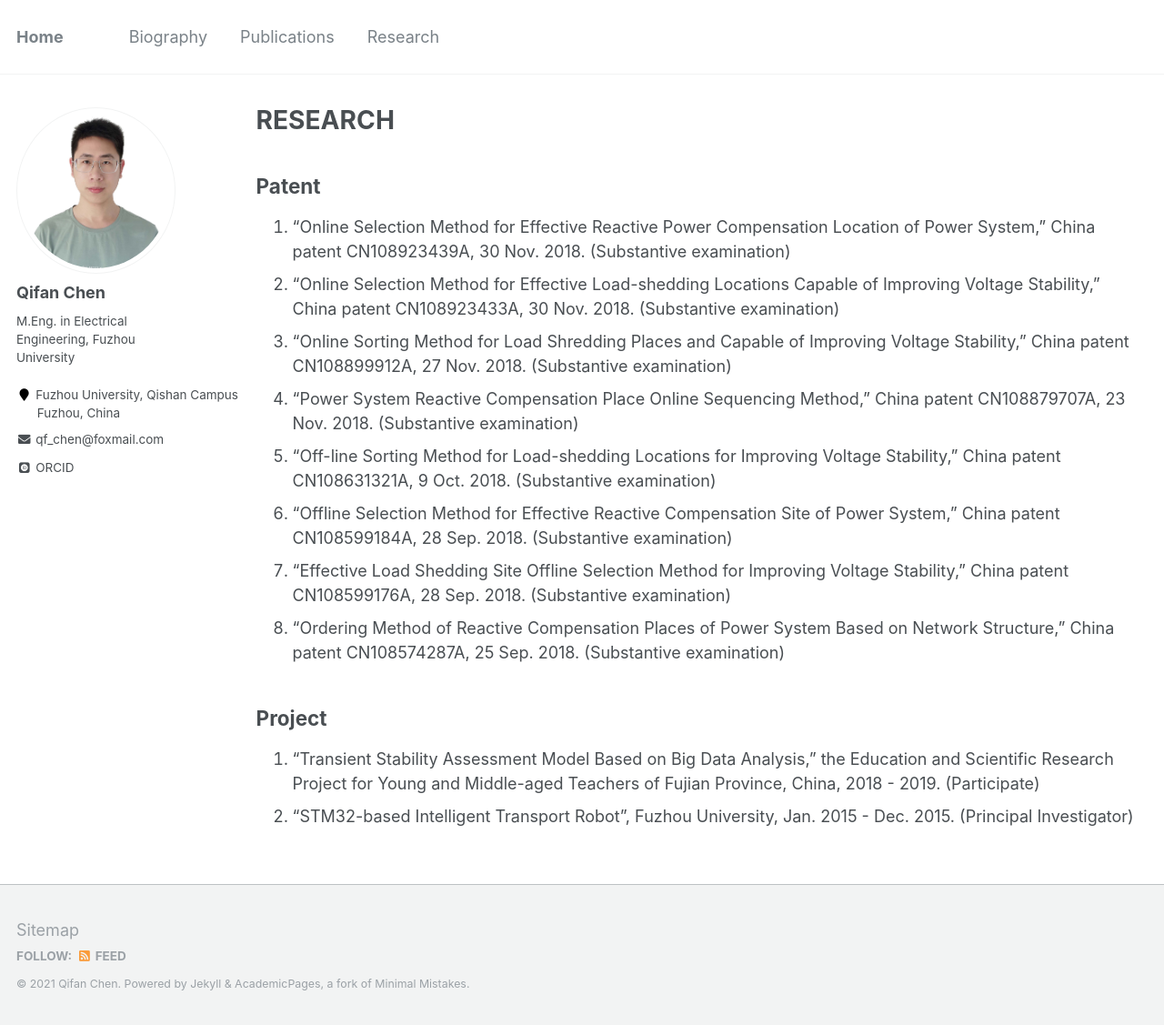
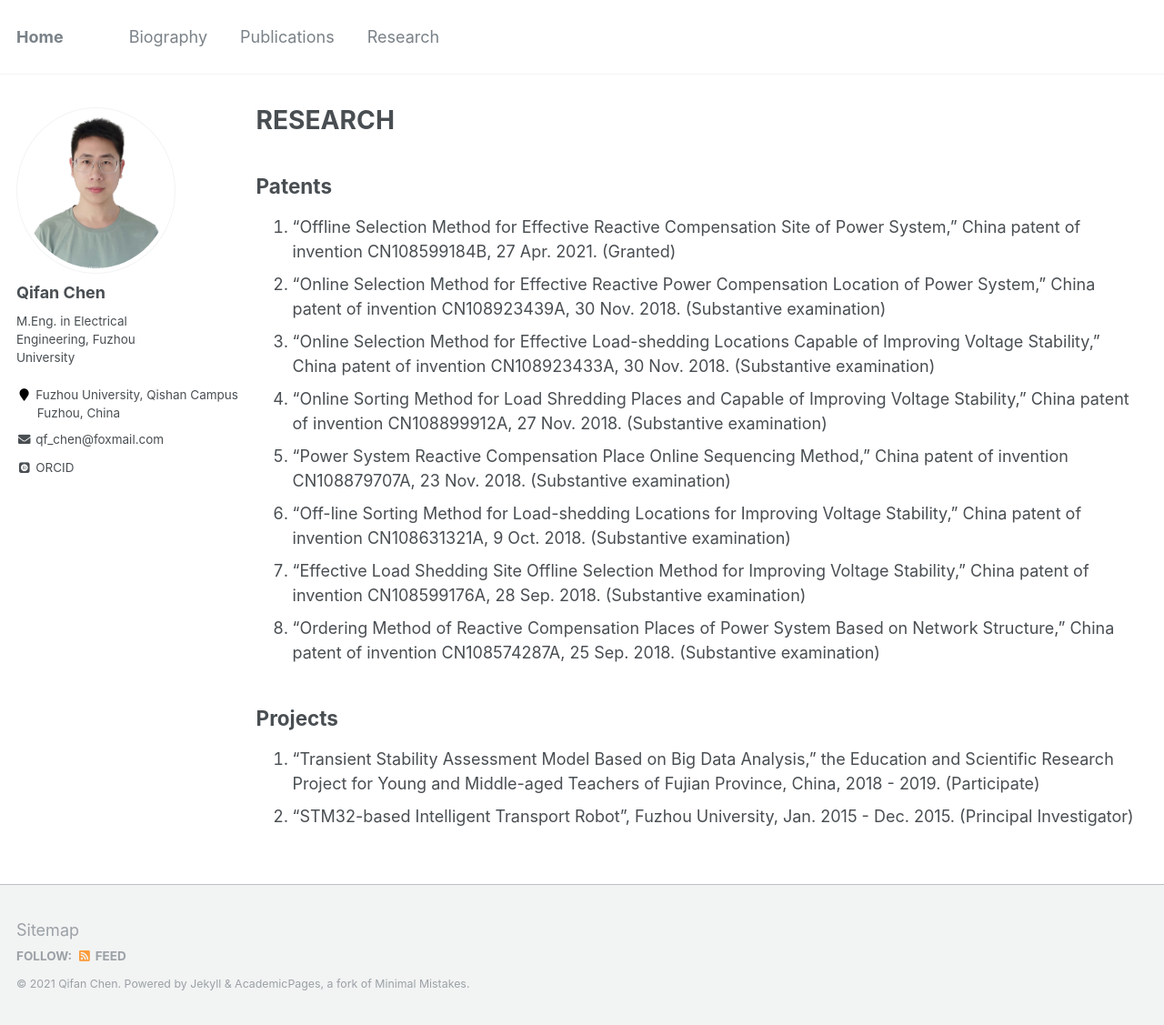
Before and after one commit to ChQf/ChQf.github.io, a Jekyll site: the page built from _pages/research.md, in a window 1280 px wide and 1127 px high. Shown: the whole window at 91% size. Built offline with Jekyll 4.4.1, drawn with Linux system fonts in a browser that asks for light colours; some web fonts are replaced.

Commit message:
patent update

```diff
--- a/_pages/research.md
+++ b/_pages/research.md
@@ -5,18 +5,18 @@ permalink: /research/
 author_profile: true
 ---
 
-## Patent
+## Patents
 
-1. "Online Selection Method for Effective Reactive Power Compensation Location of Power System," China patent CN108923439A, 30 Nov. 2018. (Substantive examination)
-1. "Online Selection Method for Effective Load-shedding Locations Capable of Improving Voltage Stability," China patent CN108923433A, 30 Nov. 2018. (Substantive examination)
-1. "Online Sorting Method for Load Shredding Places and Capable of Improving Voltage Stability," China patent CN108899912A, 27 Nov. 2018. (Substantive examination)
-1. "Power System Reactive Compensation Place Online Sequencing Method," China patent CN108879707A, 23 Nov. 2018. (Substantive examination)
-1. "Off-line Sorting Method for Load-shedding Locations for Improving Voltage Stability," China patent CN108631321A, 9 Oct. 2018. (Substantive examination)
-1. "Offline Selection Method for Effective Reactive Compensation Site of Power System," China patent CN108599184A, 28 Sep. 2018. (Substantive examination)
-1. "Effective Load Shedding Site Offline Selection Method for Improving Voltage Stability," China patent CN108599176A, 28 Sep. 2018. (Substantive examination)
-1. "Ordering Method of Reactive Compensation Places of Power System Based on Network Structure," China patent CN108574287A, 25 Sep. 2018. (Substantive examination)
+1. "Offline Selection Method for Effective Reactive Compensation Site of Power System," China patent of invention CN108599184B, 27 Apr. 2021. (Granted)
+1. "Online Selection Method for Effective Reactive Power Compensation Location of Power System," China patent of invention CN108923439A, 30 Nov. 2018. (Substantive examination)
+1. "Online Selection Method for Effective Load-shedding Locations Capable of Improving Voltage Stability," China patent of invention CN108923433A, 30 Nov. 2018. (Substantive examination)
+1. "Online Sorting Method for Load Shredding Places and Capable of Improving Voltage Stability," China patent of invention CN108899912A, 27 Nov. 2018. (Substantive examination)
+1. "Power System Reactive Compensation Place Online Sequencing Method," China patent of invention CN108879707A, 23 Nov. 2018. (Substantive examination)
+1. "Off-line Sorting Method for Load-shedding Locations for Improving Voltage Stability," China patent of invention CN108631321A, 9 Oct. 2018. (Substantive examination)
+1. "Effective Load Shedding Site Offline Selection Method for Improving Voltage Stability," China patent of invention CN108599176A, 28 Sep. 2018. (Substantive examination)
+1. "Ordering Method of Reactive Compensation Places of Power System Based on Network Structure," China patent of invention CN108574287A, 25 Sep. 2018. (Substantive examination)
 
-## Project
+## Projects
 
 1. "Transient Stability Assessment Model Based on Big Data Analysis," the Education and Scientific Research Project for Young and Middle-aged Teachers of Fujian Province, China, 2018 - 2019. (Participate)
 2. "STM32-based Intelligent Transport Robot", Fuzhou University, Jan. 2015 - Dec. 2015. (Principal Investigator)
```
Also changed, not shown: _pages/biography.md (+1 -1 lines).
